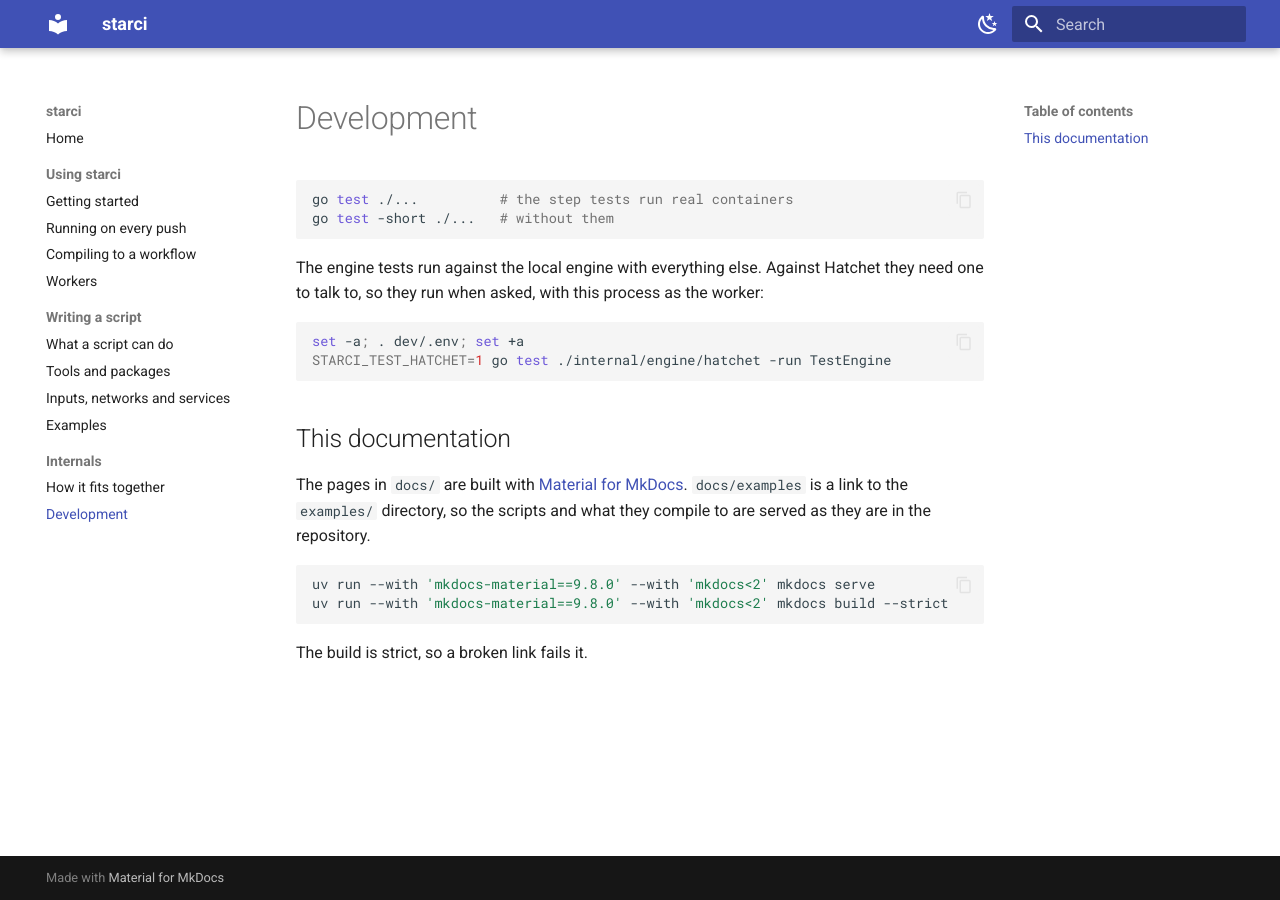
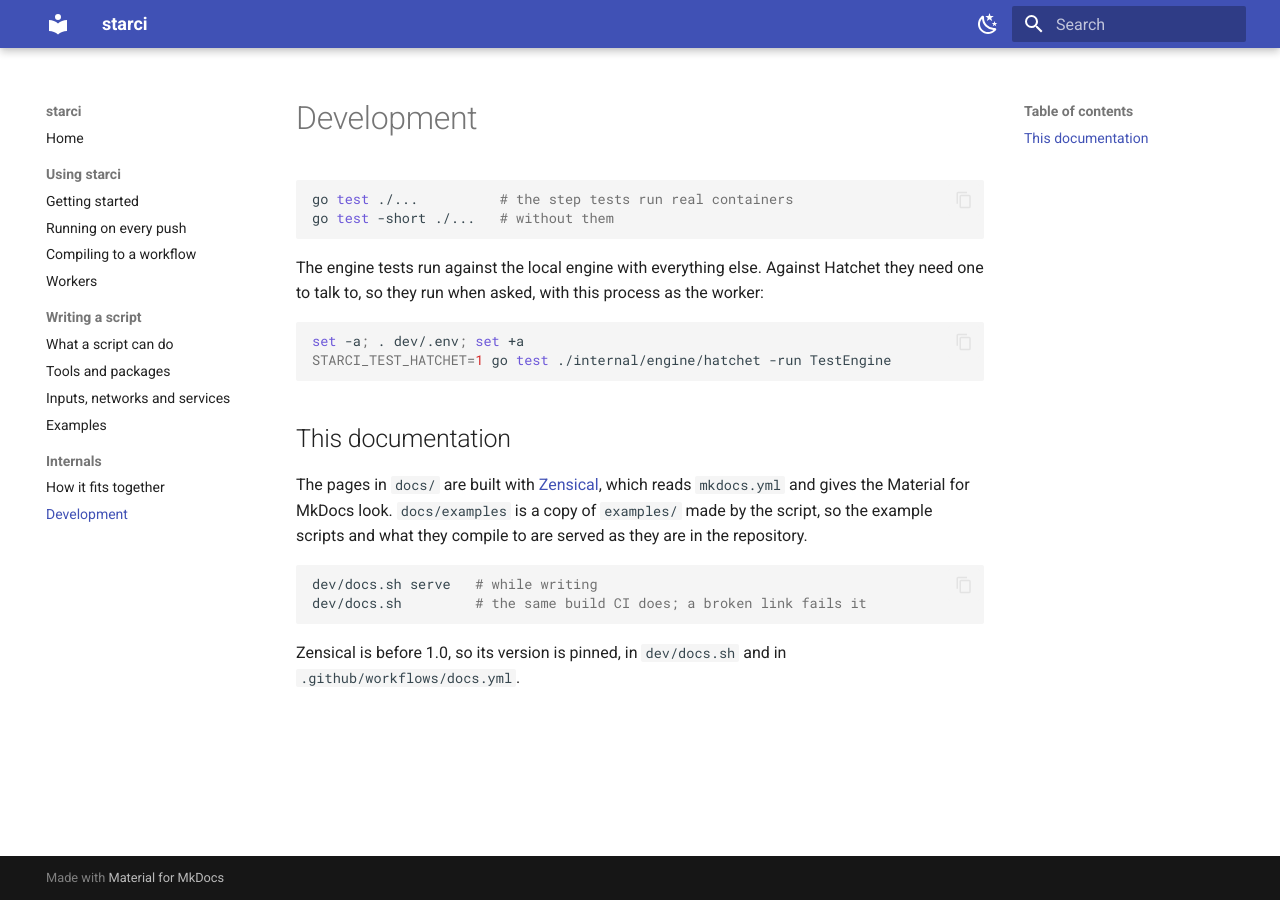
Before and after one commit to phin-tech/starci, an MkDocs documentation site: the page built from docs/development.md, in a window 1280 px wide. Built offline with MkDocs 1.6.1 and Material for MkDocs 9.7.7, drawn with Linux system fonts in a browser that asks for light colours.

Commit message:
Build the documentation with Zensical, and point the mirror at the real repository
Material for MkDocs ends its life in May 2027; Zensical reads the same
mkdocs.yml. It does not follow a link out of docs/, so dev/docs.sh copies
examples/ in at build time.

Co-Authored-By: Claude Sonnet 5.5 <noreply@anthropic.com>

````diff
--- a/docs/development.md
+++ b/docs/development.md
@@ -16,13 +16,15 @@ STARCI_TEST_HATCHET=1 go test ./internal/engine/hatchet -run TestEngine
 
 ## This documentation
 
-The pages in `docs/` are built with [Material for MkDocs](https://squidfunk.github.io/mkdocs-material/).
-`docs/examples` is a link to the `examples/` directory, so the scripts and what
-they compile to are served as they are in the repository.
+The pages in `docs/` are built with [Zensical](https://zensical.org/), which
+reads `mkdocs.yml` and gives the Material for MkDocs look. `docs/examples` is a
+copy of `examples/` made by the script, so the example scripts and what they
+compile to are served as they are in the repository.
 
 ```sh
-uv run --with 'mkdocs-material==9.8.0' --with 'mkdocs<2' mkdocs serve
-uv run --with 'mkdocs-material==9.8.0' --with 'mkdocs<2' mkdocs build --strict
+dev/docs.sh serve   # while writing
+dev/docs.sh         # the same build CI does; a broken link fails it
 ```
 
-The build is strict, so a broken link fails it.
+Zensical is before 1.0, so its version is pinned, in `dev/docs.sh` and in
+`.github/workflows/docs.yml`.
--- a/mkdocs.yml
+++ b/mkdocs.yml
@@ -31,9 +31,9 @@ markdown_extensions:
       anchor_linenums: false
   - pymdownx.superfences
 
-# The examples are shared with the repository, which links to them from its
-# README, and are served from here as they are: the scripts and what they
-# compile to are downloads, not pages.
+# Built with Zensical, which reads this file (dev/docs.sh). docs/examples is a
+# copy of examples/, made at build time: the scripts and what they compile to
+# are downloads, not pages.
 nav:
   - Home: index.md
   - Using starci:
````
Also changed, not shown: README.md (+4 -1 lines), 4 other files.
